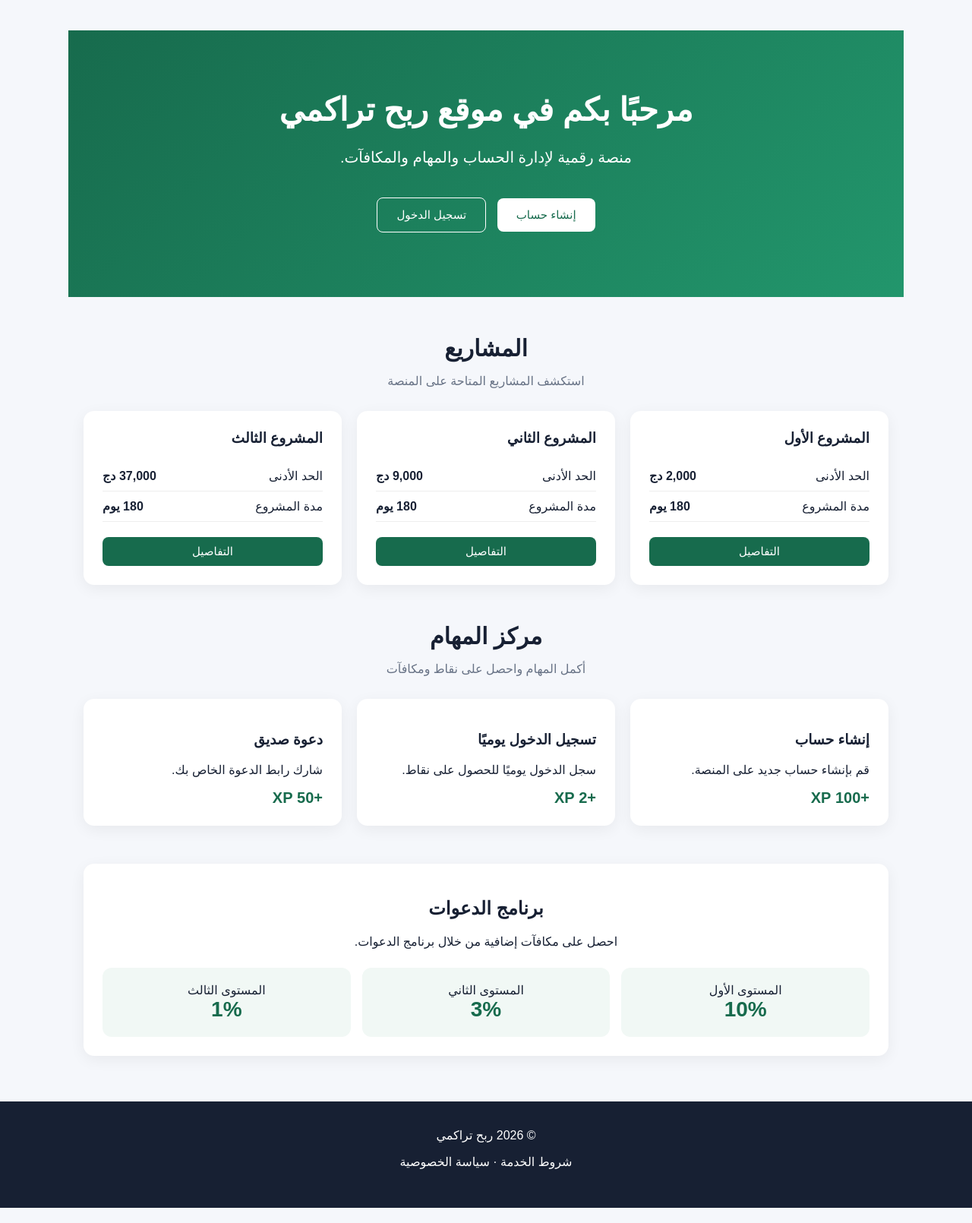
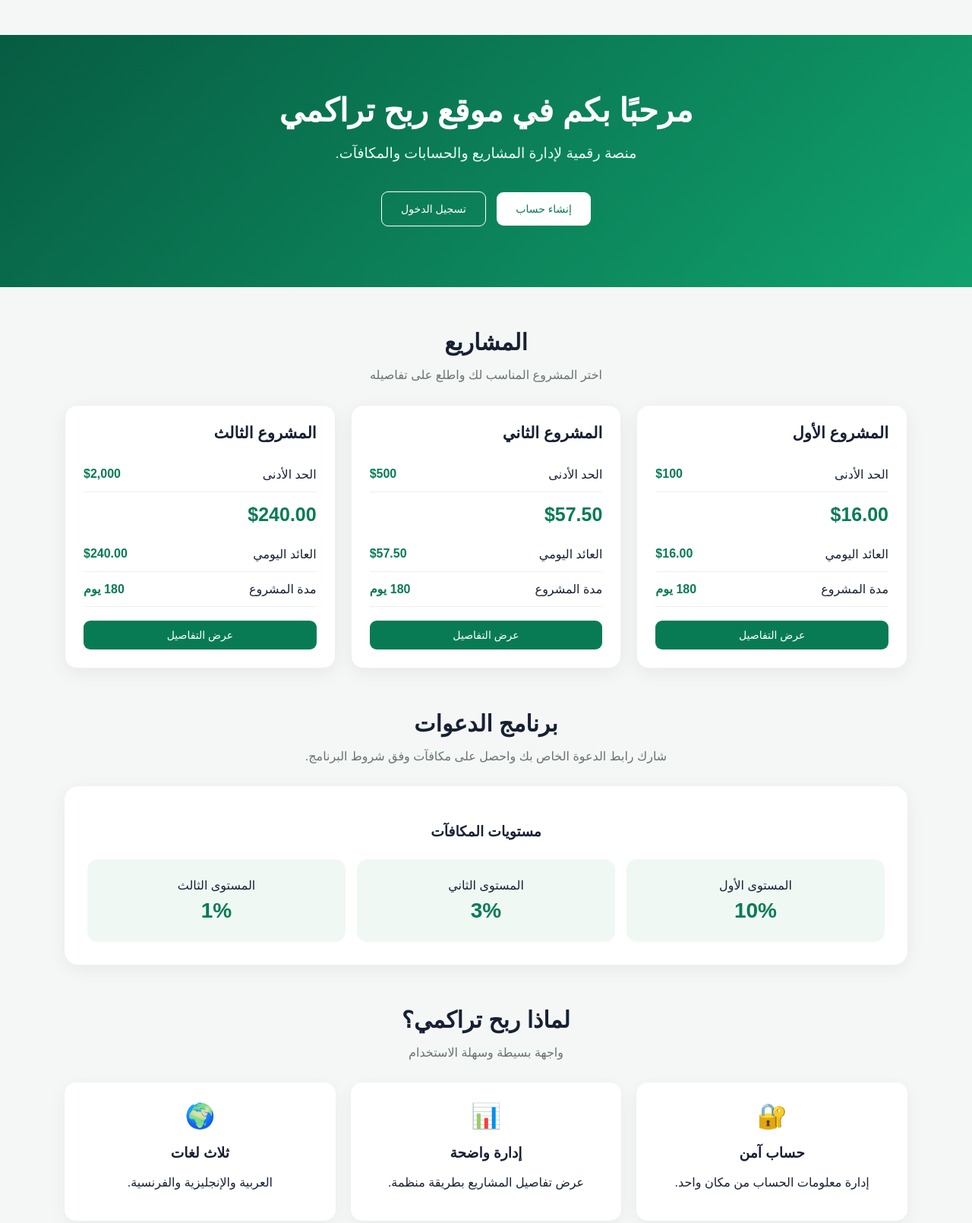
Before and after one commit to Nadircataloni/mywebsite, a plain HTML site: page index.html in a window 1280 px wide. Shown: the part 80-1690 px from the top of the page at 76% size. Drawn offline with Linux system fonts and the light colour scheme.

Commit message:
Redesign website

```diff
--- a/index.html
+++ b/index.html
@@ -6,28 +6,40 @@
 <title>ربح تراكمي</title>
 <style>
 *{box-sizing:border-box}
-body{margin:0;font-family:Arial,sans-serif;background:#f5f7fb;color:#172033}
-header{background:#fff;border-bottom:1px solid #e5e7eb;padding:15px 5%;display:flex;justify-content:space-between;align-items:center;gap:15px;position:sticky;top:0;z-index:10}
-.logo{font-size:24px;font-weight:bold;color:#176b4d}
-nav{display:flex;align-items:center;gap:10px}
-button,select{border:0;border-radius:8px;padding:10px 15px;font-size:15px;cursor:pointer}
-.login{background:transparent;color:#176b4d}.register{background:#176b4d;color:#fff}
-select{background:#f0f2f5;color:#222}
-.hero{background:linear-gradient(135deg,#176b4d,#22966c);color:#fff;text-align:center;padding:80px 20px}
-.hero h1{font-size:42px;margin:0 0 20px}.hero p{font-size:20px;max-width:650px;margin:auto;line-height:1.8}
-.hero-buttons{margin-top:30px}.hero-buttons button{margin:5px;padding:13px 25px}
-.hero-register{background:#fff;color:#176b4d}.hero-login{background:transparent;color:#fff;border:1px solid #fff}
-section{max-width:1100px;margin:50px auto;padding:0 20px}
-.section-title{text-align:center;margin-bottom:30px}.section-title h2{font-size:30px;margin-bottom:10px}.section-title p{color:#687386}
-.projects,.tasks{display:grid;grid-template-columns:repeat(auto-fit,minmax(230px,1fr));gap:20px}
-.card,.task,.referral{background:#fff;border-radius:14px;padding:25px;box-shadow:0 5px 20px rgba(0,0,0,.06)}
-.card h3{margin-top:0}.info{display:flex;justify-content:space-between;padding:10px 0;border-bottom:1px solid #eee}.value{font-weight:bold}
-.project-button{width:100%;margin-top:20px;background:#176b4d;color:#fff}
-.reward{color:#176b4d;font-size:20px;font-weight:bold}
-.referral{text-align:center}.levels{display:grid;grid-template-columns:repeat(3,1fr);gap:15px;margin-top:25px}
-.level{background:#f1f8f5;padding:20px;border-radius:12px}.percentage{font-size:28px;font-weight:bold;color:#176b4d}
-footer{background:#172033;color:#fff;text-align:center;padding:35px 20px;margin-top:60px}
-@media(max-width:700px){header{flex-wrap:wrap}nav{width:100%;justify-content:center}.hero h1{font-size:32px}.hero p{font-size:17px}.levels{grid-template-columns:1fr}}
+body{margin:0;font-family:Arial,sans-serif;background:#f4f7f6;color:#172033}
+header{background:#fff;border-bottom:1px solid #e6ebe8;padding:15px 5%;display:flex;justify-content:space-between;align-items:center;gap:15px;position:sticky;top:0;z-index:20}
+.logo{font-size:25px;font-weight:800;color:#087b55}
+nav{display:flex;align-items:center;gap:8px;flex-wrap:wrap}
+button,select{border:0;border-radius:9px;padding:11px 17px;font-size:14px;cursor:pointer}
+.login{background:#eef7f3;color:#087b55}.register{background:#087b55;color:#fff}
+select{background:#f1f3f4}
+.hero{background:linear-gradient(135deg,#075c42,#10a16d);color:#fff;text-align:center;padding:75px 20px}
+.hero h1{font-size:42px;margin:0 0 15px}.hero p{font-size:19px;line-height:1.8;max-width:700px;margin:auto;color:#e8fff6}
+.hero-buttons{margin-top:28px}.hero-buttons button{margin:5px;padding:14px 25px}
+.hero-register{background:#fff;color:#087b55}.hero-login{background:transparent;color:#fff;border:1px solid #fff}
+.container{max-width:1150px;margin:auto;padding:0 20px}
+section{margin:55px 0}.title{text-align:center;margin-bottom:30px}.title h2{font-size:30px;margin:0 0 8px}.title p{color:#68756f}
+.projects{display:grid;grid-template-columns:repeat(auto-fit,minmax(240px,1fr));gap:20px}
+.card{background:#fff;border-radius:16px;padding:24px;box-shadow:0 6px 25px rgba(0,0,0,.06);border:1px solid #edf1ef}
+.card h3{margin:0 0 20px;font-size:21px}
+.row{display:flex;justify-content:space-between;padding:13px 0;border-bottom:1px solid #edf0ef}
+.value{font-weight:bold;color:#087b55}
+.daily{font-size:25px;font-weight:800;color:#087b55;margin:15px 0}
+.project-button{width:100%;background:#087b55;color:#fff;margin-top:18px}
+.banner{background:#fff;border-radius:18px;padding:30px;text-align:center;box-shadow:0 6px 25px rgba(0,0,0,.06)}
+.ref-grid{display:grid;grid-template-columns:repeat(3,1fr);gap:15px;margin-top:25px}
+.ref{background:#f0f8f4;padding:25px;border-radius:14px}
+.ref strong{display:block;font-size:28px;color:#087b55;margin-top:8px}
+.features{display:grid;grid-template-columns:repeat(3,1fr);gap:20px}
+.feature{background:#fff;padding:25px;border-radius:15px;text-align:center;box-shadow:0 6px 22px rgba(0,0,0,.05)}
+.icon{font-size:32px;margin-bottom:10px}
+footer{background:#172033;color:#fff;text-align:center;padding:40px 20px;margin-top:60px}
+footer p{color:#c7ced5}
+@media(max-width:700px){
+header{flex-wrap:wrap}.logo{width:100%;text-align:center}nav{width:100%;justify-content:center}
+.hero{padding:55px 18px}.hero h1{font-size:31px}.hero p{font-size:16px}
+.ref-grid,.features{grid-template-columns:1fr}
+}
 </style>
 </head>
 <body>
@@ -46,90 +58,104 @@ footer{background:#172033;color:#fff;text-align:center;padding:35px 20px;margin-
 </header>
 
 <section class="hero">
+<div class="container">
 <h1 id="welcome">مرحبًا بكم في موقع ربح تراكمي</h1>
-<p id="description">منصة رقمية لإدارة الحساب والمهام والمكافآت.</p>
+<p id="desc">منصة رقمية لإدارة المشاريع والحسابات والمكافآت.</p>
 <div class="hero-buttons">
-<button class="hero-register" id="heroRegister">إنشاء حساب</button>
+<button class="hero-register" id="heroReg">إنشاء حساب</button>
 <button class="hero-login" id="heroLogin">تسجيل الدخول</button>
+</div>
 </div>
 </section>
 
+<main class="container">
+
 <section>
-<div class="section-title">
+<div class="title">
 <h2 id="projectsTitle">المشاريع</h2>
-<p id="projectsDesc">استكشف المشاريع المتاحة على المنصة</p>
+<p id="projectsDesc">اختر المشروع المناسب لك واطلع على تفاصيله</p>
 </div>
 
 <div class="projects">
 
 <div class="card">
 <h3 id="p1">المشروع الأول</h3>
-<div class="info"><span id="min1">الحد الأدنى</span><span class="value">2,000 دج</span></div>
-<div class="info"><span id="duration1">مدة المشروع</span><span class="value">180 يوم</span></div>
-<button class="project-button" id="details1">التفاصيل</button>
+<div class="row"><span id="min">الحد الأدنى</span><span class="value">$100</span></div>
+<div class="daily">$16.00</div>
+<div class="row"><span id="daily1">العائد اليومي</span><span class="value">$16.00</span></div>
+<div class="row"><span id="duration">مدة المشروع</span><span class="value">180 يوم</span></div>
+<button class="project-button" id="details">عرض التفاصيل</button>
 </div>
 
 <div class="card">
 <h3 id="p2">المشروع الثاني</h3>
-<div class="info"><span id="min2">الحد الأدنى</span><span class="value">9,000 دج</span></div>
-<div class="info"><span id="duration2">مدة المشروع</span><span class="value">180 يوم</span></div>
-<button class="project-button" id="details2">التفاصيل</button>
+<div class="row"><span id="min2">الحد الأدنى</span><span class="value">$500</span></div>
+<div class="daily">$57.50</div>
+<div class="row"><span id="daily2">العائد اليومي</span><span class="value">$57.50</span></div>
+<div class="row"><span id="duration2">مدة المشروع</span><span class="value">180 يوم</span></div>
+<button class="project-button" id="details2">عرض التفاصيل</button>
 </div>
 
 <div class="card">
 <h3 id="p3">المشروع الثالث</h3>
-<div class="info"><span id="min3">الحد الأدنى</span><span class="value">37,000 دج</span></div>
-<div class="info"><span id="duration3">مدة المشروع</span><span class="value">180 يوم</span></div>
-<button class="project-button" id="details3">التفاصيل</button>
+<div class="row"><span id="min3">الحد الأدنى</span><span class="value">$2,000</span></div>
+<div class="daily">$240.00</div>
+<div class="row"><span id="daily3">العائد اليومي</span><span class="value">$240.00</span></div>
+<div class="row"><span id="duration3">مدة المشروع</span><span class="value">180 يوم</span></div>
+<button class="project-button" id="details3">عرض التفاصيل</button>
 </div>
 
 </div>
 </section>
 
 <section>
-<div class="section-title">
-<h2 id="tasksTitle">مركز المهام</h2>
-<p id="tasksDesc">أكمل المهام واحصل على نقاط ومكافآت</p>
+<div class="title">
+<h2 id="refTitle">برنامج الدعوات</h2>
+<p id="refDesc">شارك رابط الدعوة الخاص بك واحصل على مكافآت وفق شروط البرنامج.</p>
 </div>
 
-<div class="tasks">
+<div class="banner">
+<h3 id="bonusTitle">مستويات المكافآت</h3>
 
-<div class="task">
-<h3 id="task1">إنشاء حساب</h3>
-<p id="task1d">قم بإنشاء حساب جديد على المنصة.</p>
-<div class="reward">+100 XP</div>
+<div class="ref-grid">
+<div class="ref"><span id="r1">المستوى الأول</span><strong>10%</strong></div>
+<div class="ref"><span id="r2">المستوى الثاني</span><strong>3%</strong></div>
+<div class="ref"><span id="r3">المستوى الثالث</span><strong>1%</strong></div>
 </div>
-
-<div class="task">
-<h3 id="task2">تسجيل الدخول يوميًا</h3>
-<p id="task2d">سجل الدخول يوميًا للحصول على نقاط.</p>
-<div class="reward">+2 XP</div>
-</div>
-
-<div class="task">
-<h3 id="task3">دعوة صديق</h3>
-<p id="task3d">شارك رابط الدعوة الخاص بك.</p>
-<div class="reward">+50 XP</div>
-</div>
-
 </div>
 </section>
 
 <section>
-<div class="referral">
-<h2 id="refTitle">برنامج الدعوات</h2>
-<p id="refDesc">احصل على مكافآت إضافية من خلال برنامج الدعوات.</p>
+<div class="title">
+<h2 id="why">لماذا ربح تراكمي؟</h2>
+<p id="whyDesc">واجهة بسيطة وسهلة الاستخدام</p>
+</div>
 
-<div class="levels">
-<div class="level"><div id="level1">المستوى الأول</div><div class="percentage">10%</div></div>
-<div class="level"><div id="level2">المستوى الثاني</div><div class="percentage">3%</div></div>
-<div class="level"><div id="level3">المستوى الثالث</div><div class="percentage">1%</div></div>
+<div class="features">
+<div class="feature">
+<div class="icon">🔐</div>
+<h3 id="f1">حساب آمن</h3>
+<p id="f1d">إدارة معلومات الحساب من مكان واحد.</p>
+</div>
+
+<div class="feature">
+<div class="icon">📊</div>
+<h3 id="f2">إدارة واضحة</h3>
+<p id="f2d">عرض تفاصيل المشاريع بطريقة منظمة.</p>
+</div>
+
+<div class="feature">
+<div class="icon">🌍</div>
+<h3 id="f3">ثلاث لغات</h3>
+<p id="f3d">العربية والإنجليزية والفرنسية.</p>
 </div>
 </div>
 </section>
 
+</main>
+
 <footer>
-<div id="copyright">© 2026 ربح تراكمي</div>
+<div id="copy">© 2026 ربح تراكمي</div>
 <p id="terms">شروط الخدمة · سياسة الخصوصية</p>
 </footer>
 
@@ -137,84 +163,81 @@ footer{background:#172033;color:#fff;text-align:center;padding:35px 20px;margin-
 const T={
 ar:{
 welcome:"مرحبًا بكم في موقع ربح تراكمي",
-description:"منصة رقمية لإدارة الحساب والمهام والمكافآت.",
+desc:"منصة رقمية لإدارة المشاريع والحسابات والمكافآت.",
 login:"تسجيل الدخول",register:"إنشاء حساب",
-projectsTitle:"المشاريع",projectsDesc:"استكشف المشاريع المتاحة على المنصة",
+projectsTitle:"المشاريع",projectsDesc:"اختر المشروع المناسب لك واطلع على تفاصيله",
 p1:"المشروع الأول",p2:"المشروع الثاني",p3:"المشروع الثالث",
-min:"الحد الأدنى",duration:"مدة المشروع",details:"التفاصيل",
-tasksTitle:"مركز المهام",tasksDesc:"أكمل المهام واحصل على نقاط ومكافآت",
-task1:"إنشاء حساب",task1d:"قم بإنشاء حساب جديد على المنصة.",
-task2:"تسجيل الدخول يوميًا",task2d:"سجل الدخول يوميًا للحصول على نقاط.",
-task3:"دعوة صديق",task3d:"شارك رابط الدعوة الخاص بك.",
-refTitle:"برنامج الدعوات",refDesc:"احصل على مكافآت إضافية من خلال برنامج الدعوات.",
-l1:"المستوى الأول",l2:"المستوى الثاني",l3:"المستوى الثالث",
+min:"الحد الأدنى",daily:"العائد اليومي",duration:"مدة المشروع",details:"عرض التفاصيل",
+refTitle:"برنامج الدعوات",refDesc:"شارك رابط الدعوة الخاص بك واحصل على مكافآت وفق شروط البرنامج.",
+bonusTitle:"مستويات المكافآت",
+r1:"المستوى الأول",r2:"المستوى الثاني",r3:"المستوى الثالث",
+why:"لماذا ربح تراكمي؟",whyDesc:"واجهة بسيطة وسهلة الاستخدام",
+f1:"حساب آمن",f1d:"إدارة معلومات الحساب من مكان واحد.",
+f2:"إدارة واضحة",f2d:"عرض تفاصيل المشاريع بطريقة منظمة.",
+f3:"ثلاث لغات",f3d:"العربية والإنجليزية والفرنسية.",
 terms:"شروط الخدمة · سياسة الخصوصية",dir:"rtl"
 },
 en:{
-welcome:"Welcome to the cumulative profit site",
-description:"A digital platform for managing your account, tasks and rewards.",
+welcome:"Welcome to the Cumulative Profit site",
+desc:"A digital platform for managing projects, accounts and rewards.",
 login:"Login",register:"Register",
-projectsTitle:"Projects",projectsDesc:"Explore the projects available on the platform",
+projectsTitle:"Projects",projectsDesc:"Choose a project and view its details",
 p1:"Project One",p2:"Project Two",p3:"Project Three",
-min:"Minimum",duration:"Project duration",details:"Details",
-tasksTitle:"Task Center",tasksDesc:"Complete tasks and earn points and rewards",
-task1:"Create an account",task1d:"Create a new account on the platform.",
-task2:"Daily login",task2d:"Log in daily to earn points.",
-task3:"Invite a friend",task3d:"Share your invitation link.",
-refTitle:"Referral Program",refDesc:"Earn additional rewards through the referral program.",
-l1:"Level One",l2:"Level Two",l3:"Level Three",
+min:"Minimum",daily:"Daily return",duration:"Project duration",details:"View details",
+refTitle:"Referral Program",refDesc:"Share your referral link and earn rewards according to the program terms.",
+bonusTitle:"Reward Levels",
+r1:"Level One",r2:"Level Two",r3:"Level Three",
+why:"Why Cumulative Profit?",whyDesc:"A simple and easy-to-use interface",
+f1:"Secure Account",f1d:"Manage your account information in one place.",
+f2:"Clear Management",f2d:"View project details in an organized way.",
+f3:"Three Languages",f3d:"Arabic, English and French.",
 terms:"Terms of Service · Privacy Policy",dir:"ltr"
 },
 fr:{
 welcome:"Bienvenue sur le site des profits cumulatifs",
-description:"Une plateforme numérique pour gérer votre compte, vos tâches et vos récompenses.",
+desc:"Une plateforme numérique pour gérer les projets, les comptes et les récompenses.",
 login:"Connexion",register:"Créer un compte",
-projectsTitle:"Projets",projectsDesc:"Découvrez les projets disponibles sur la plateforme",
+projectsTitle:"Projets",projectsDesc:"Choisissez un projet et consultez ses détails",
 p1:"Projet Un",p2:"Projet Deux",p3:"Projet Trois",
-min:"Minimum",duration:"Durée du projet",details:"Détails",
-tasksTitle:"Centre des tâches",tasksDesc:"Accomplissez des tâches et gagnez des points et des récompenses",
-task1:"Créer un compte",task1d:"Créez un nouveau compte sur la plateforme.",
-task2:"Connexion quotidienne",task2d:"Connectez-vous chaque jour pour gagner des points.",
-task3:"Inviter un ami",task3d:"Partagez votre lien d'invitation.",
-refTitle:"Programme de parrainage",refDesc:"Gagnez des récompenses supplémentaires grâce au programme de parrainage.",
-l1:"Niveau Un",l2:"Niveau Deux",l3:"Niveau Trois",
+min:"Minimum",daily:"Rendement quotidien",duration:"Durée du projet",details:"Voir les détails",
+refTitle:"Programme de parrainage",refDesc:"Partagez votre lien de parrainage et gagnez des récompenses selon les conditions du programme.",
+bonusTitle:"Niveaux de récompenses",
+r1:"Niveau Un",r2:"Niveau Deux",r3:"Niveau Trois",
+why:"Pourquoi Profits Cumulatifs ?",whyDesc:"Une interface simple et facile à utiliser",
+f1:"Compte sécurisé",f1d:"Gérez les informations de votre compte en un seul endroit.",
+f2:"Gestion claire",f2d:"Consultez les détails des projets de manière organisée.",
+f3:"Trois langues",f3d:"Arabe, anglais et français.",
 terms:"Conditions d'utilisation · Politique de confidentialité",dir:"ltr"
 }};
 
-function setText(id,text){document.getElementById(id).textContent=text}
+function set(id,v){document.getElementById(id).textContent=v}
 
 function changeLanguage(lang){
 const t=T[lang];
-setText("welcome",t.welcome);
-setText("description",t.description);
-setText("login",t.login);
-setText("register",t.register);
-setText("heroRegister",t.register);
-setText("heroLogin",t.login);
-setText("projectsTitle",t.projectsTitle);
-setText("projectsDesc",t.projectsDesc);
-setText("p1",t.p1);setText("p2",t.p2);setText("p3",t.p3);
-setText("min1",t.min);setText("min2",t.min);setText("min3",t.min);
-setText("duration1",t.duration);setText("duration2",t.duration);setText("duration3",t.duration);
-setText("details1",t.details);setText("details2",t.details);setText("details3",t.details);
-setText("tasksTitle",t.tasksTitle);setText("tasksDesc",t.tasksDesc);
-setText("task1",t.task1);setText("task1d",t.task1d);
-setText("task2",t.task2);setText("task2d",t.task2d);
-setText("task3",t.task3);setText("task3d",t.task3d);
-setText("refTitle",t.refTitle);setText("refDesc",t.refDesc);
-setText("level1",t.l1);setText("level2",t.l2);setText("level3",t.l3);
-setText("terms",t.terms);
+set("welcome",t.welcome);set("desc",t.desc);
+set("login",t.login);set("register",t.register);
+set("heroReg",t.register);set("heroLogin",t.login);
+set("projectsTitle",t.projectsTitle);set("projectsDesc",t.projectsDesc);
+set("p1",t.p1);set("p2",t.p2);set("p3",t.p3);
+set("min",t.min);set("min2",t.min);set("min3",t.min);
+set("daily1",t.daily);set("daily2",t.daily);set("daily3",t.daily);
+set("duration",t.duration);set("duration2",t.duration);set("duration3",t.duration);
+set("details",t.details);set("details2",t.details);set("details3",t.details);
+set("refTitle",t.refTitle);set("refDesc",t.refDesc);set("bonusTitle",t.bonusTitle);
+set("r1",t.r1);set("r2",t.r2);set("r3",t.r3);
+set("why",t.why);set("whyDesc",t.whyDesc);
+set("f1",t.f1);set("f1d",t.f1d);set("f2",t.f2);set("f2d",t.f2d);
+set("f3",t.f3);set("f3d",t.f3d);set("terms",t.terms);
+document.getElementById("copy").textContent="© 2026 "+(lang==="ar"?"ربح تراكمي":lang==="en"?"Cumulative Profit":"Profits Cumulatifs");
 document.documentElement.lang=lang;
 document.documentElement.dir=t.dir;
 localStorage.setItem("language",lang);
 }
 
+const lang=localStorage.getItem("language")||"ar";
+document.getElementById("language").value=lang;
+changeLanguage(lang);
 document.getElementById("language").addEventListener("change",e=>changeLanguage(e.target.value));
-
-const saved=localStorage.getItem("language")||"ar";
-document.getElementById("language").value=saved;
-changeLanguage(saved);
 </script>
-
 </body>
 </html>
```
